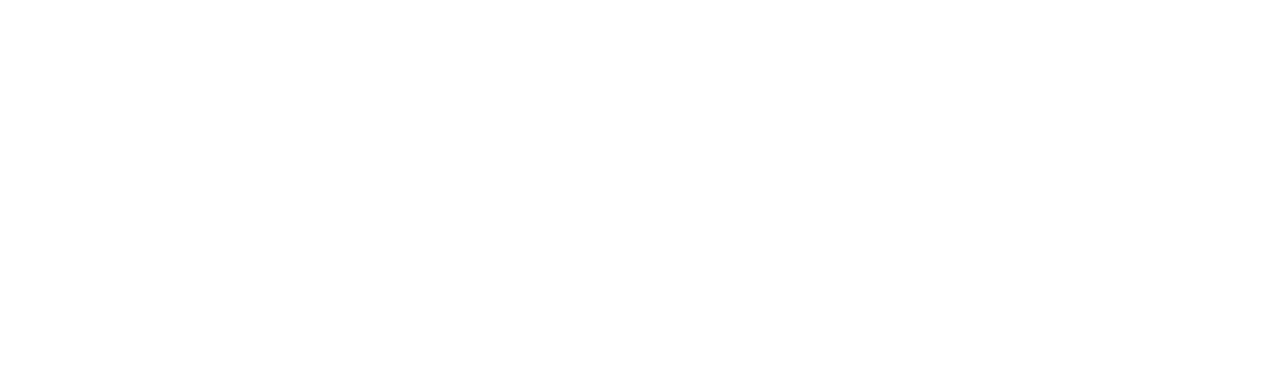
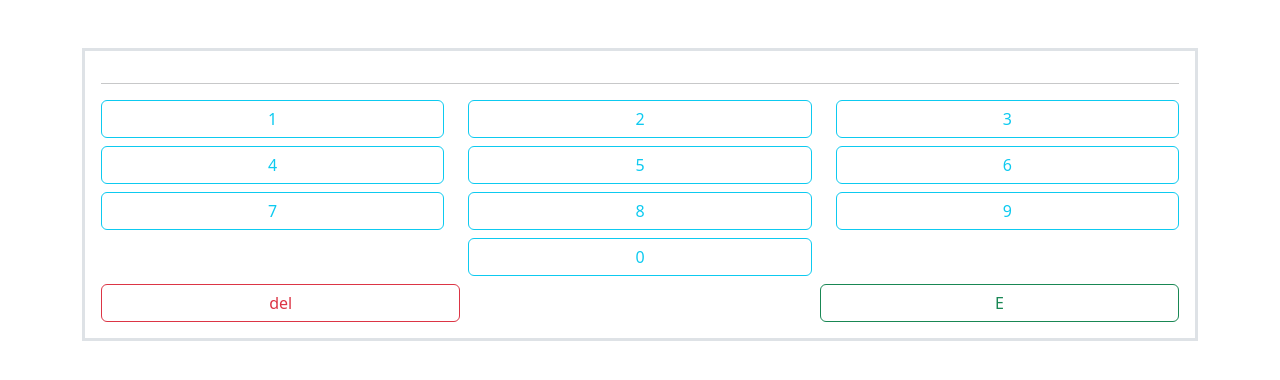
Before and after one commit to Nelli-meow/homework-67, a React (Vite) app: page / in a window 1280 px wide. Shown: the top 380 px of the page. Built offline with nearby package versions, Linux system fonts and the light colour scheme.

Commit message:
Created functionality to display asterisks instead of the password and remove the last digit

```diff
--- a/package.json
+++ b/package.json
@@ -13,6 +13,7 @@
   },
   "dependencies": {
     "@reduxjs/toolkit": "^2.3.0",
+    "bootstrap": "^5.3.3",
     "react": "^18.3.1",
     "react-dom": "^18.3.1",
     "react-redux": "^9.1.2"
--- a/src/App.tsx
+++ b/src/App.tsx
@@ -1,10 +1,11 @@
 import './App.css'
+import Password from './containers/Password/Password.tsx';
 
 const App = () => {
 
   return (
     <>
-
+      <Password/>
     </>
   )
 };
--- a/src/containers/Password/Password.tsx
+++ b/src/containers/Password/Password.tsx
@@ -1,8 +1,44 @@
+import { useDispatch, useSelector } from 'react-redux';
+import { addNumber, checkPassword, deleteNumber, resetPassword } from './PasswordSlice.ts';
+import { RootState } from '../../app/store.ts';
+
 const Password = () => {
+  const dispatch = useDispatch();
+  const { enteredPassword, status } = useSelector((state: RootState) => state.password);
+
+  const numbers = [1,2,3,4,5,6,7,8,9,0];
+
   return (
-    <div>
+    <div className="container my-5">
+      <div className="border border-3 p-3">
+        <div className="">
+          <h3>{'*'.repeat(enteredPassword.length)}</h3>
+        </div>
+        <hr/>
+        <div className="row justify-content-center">
+          {numbers.map((number) => (
+            <div key={number} className="col-4 mb-2 d-flex">
+              <button
+                value={number}
+                onClick={() => dispatch(addNumber(number.toString()))}
+                className="btn btn-outline-info w-100"
+              >
+                {number}
+              </button>
+            </div>
+          ))}
+        </div>
+        <div className="d-flex align-items-center justify-content-sm-between">
+          <button className="btn btn-outline-danger col-4" onClick={() => dispatch(deleteNumber())}>
+            del
+          </button>
+          <button className="btn btn-outline-success col-4" onClick={() => dispatch(checkPassword)}>
+            E
+          </button>
+        </div>
+      </div>
+    </div>
 
-    </div>
   );
 };
 
--- a/src/containers/Password/PasswordSlice.ts
+++ b/src/containers/Password/PasswordSlice.ts
@@ -1,23 +1,42 @@
-import { createSlice } from '@reduxjs/toolkit';
+import { createSlice, PayloadAction } from '@reduxjs/toolkit';
 
 interface PasswordState {
-  value: number;
+  enteredPassword: string;
+  status: | 'granted' | 'denied'| 'neutral';
 }
 
 const initialState: PasswordState = {
-  value: 123,
+  enteredPassword: '',
+  status: 'neutral',
 }
+
+const correctPassword = '1234';
 
 export const passwordSlice = createSlice({
   name: 'password',
   initialState,
   reducers: {
-    addNumber: (state, action) => {
-      return state.value + 1;
+    addNumber: (state, action : PayloadAction<string>) => {
+      if(state.enteredPassword.length < 4){
+        state.enteredPassword += action.payload;
+      }
+    },
+    deleteNumber: (state) => {
+      state.enteredPassword = state.enteredPassword.slice(0, -1);
+    },
+    checkPassword: (state) => {
+      if (state.enteredPassword === correctPassword) {
+        state.status = 'granted';
+      } else {
+        state.status = 'denied';
+      }
+    },
+    resetPassword: (state) => {
+      return  initialState;
     }
   },
 });
 
 export const passwordReducer = passwordSlice.reducer;
 
-export const {addNumber} = passwordSlice.actions;
+export const {addNumber, deleteNumber, resetPassword, checkPassword} = passwordSlice.actions;
--- a/src/main.tsx
+++ b/src/main.tsx
@@ -1,6 +1,7 @@
 import { StrictMode } from 'react'
 import { createRoot } from 'react-dom/client'
 import App from './App.tsx'
+import 'bootstrap/dist/css/bootstrap.min.css';
 import { Provider } from 'react-redux';
 import { store } from './app/store.ts';
 
```
Also changed, not shown: 1 other file (tests, documents, lock files or other folders).
